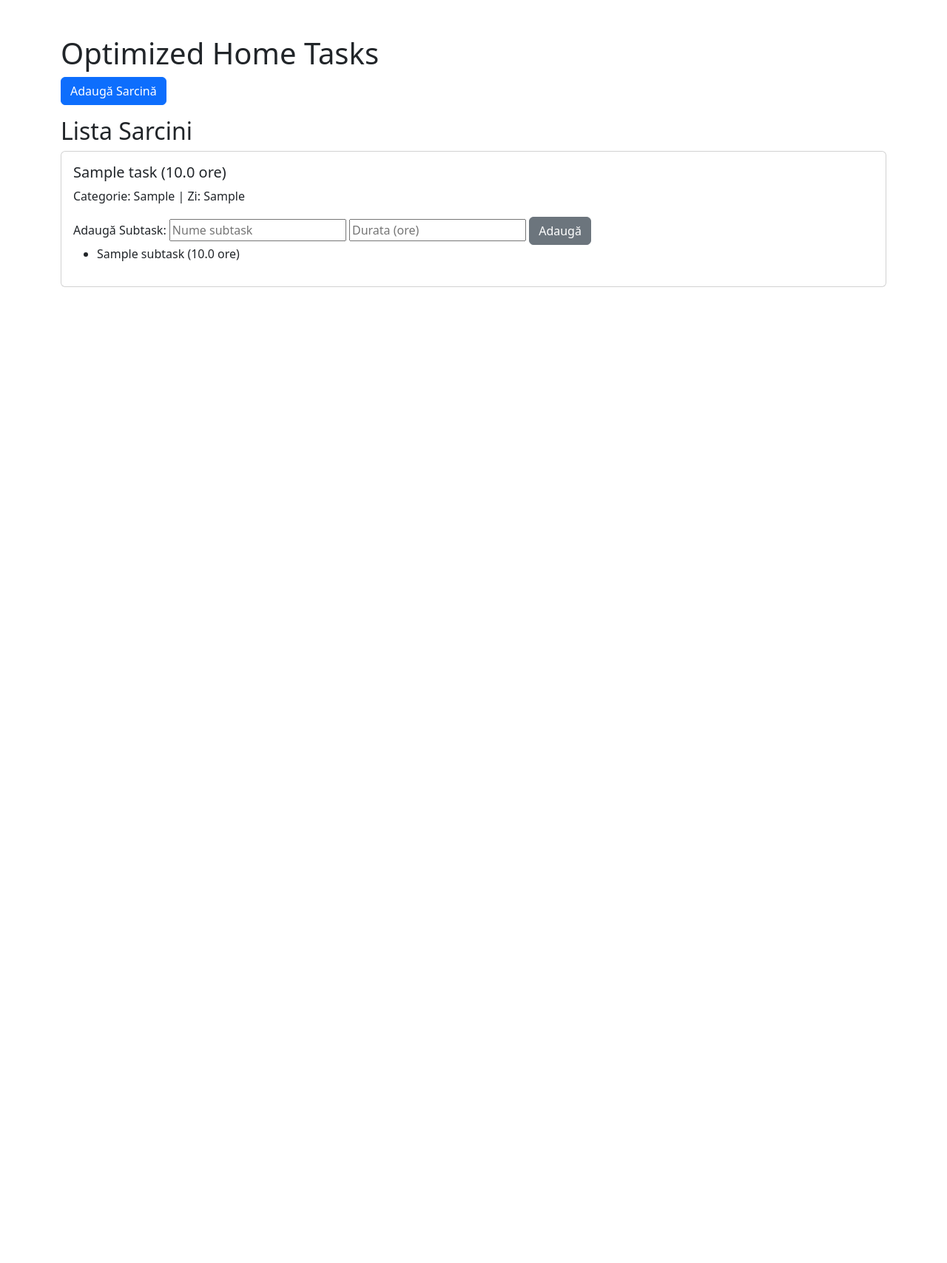
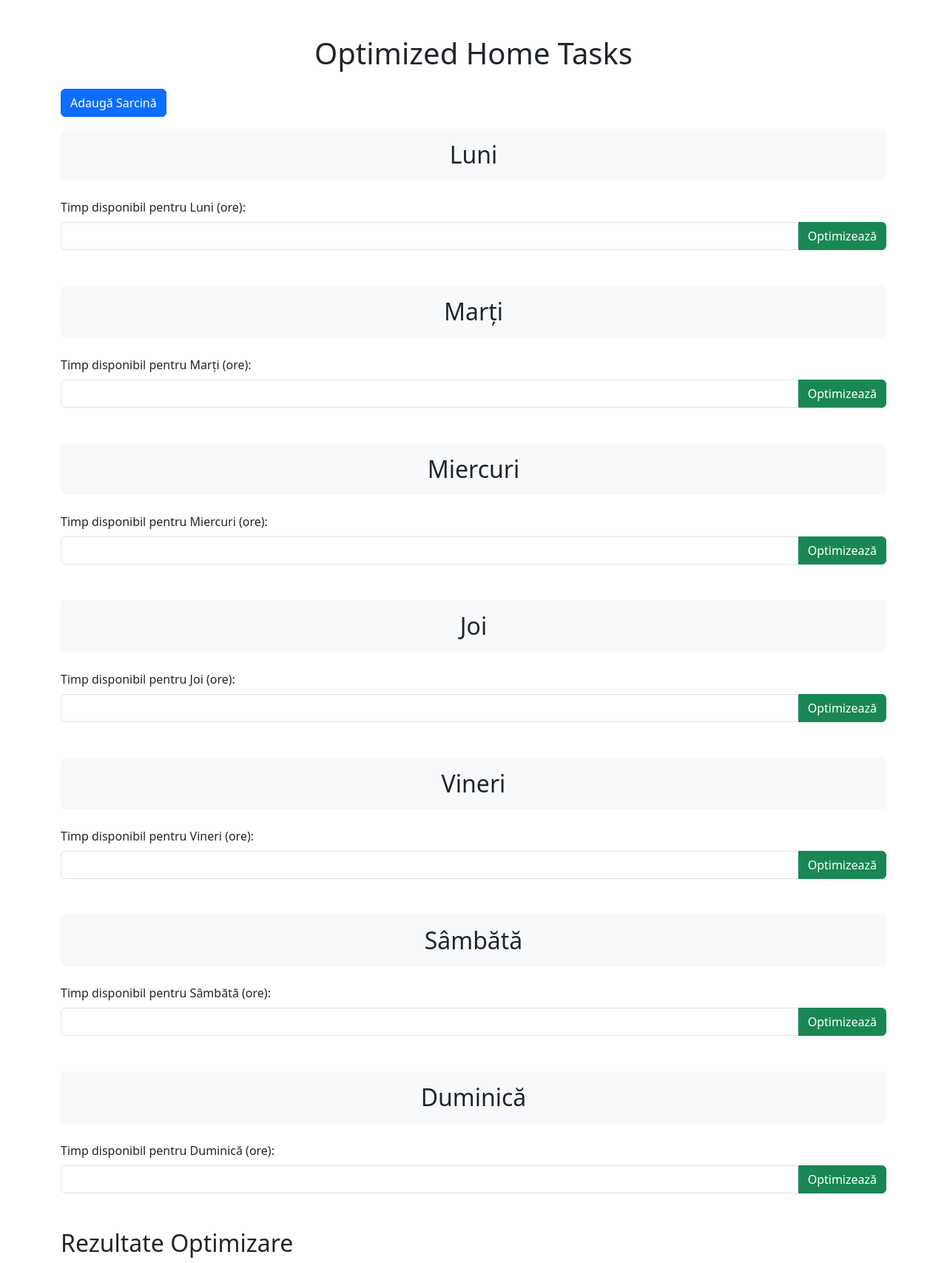
Before and after one commit to codrutaaa/ChoreOptimizer, a Flask app: page / in a window 1280 px wide. Shown: the whole page at 74% size. Before the commit the page ends 388 px from the top, so only its background shows below. Run offline with Flask 3, Linux system fonts and the light colour scheme; tables that the repository leaves empty hold one stand-in row (values such as "Sample post").

Commit message:
second commit, improved the frontend and changed the logic from the backend

```diff
--- a/app.py
+++ b/app.py
@@ -45,26 +45,48 @@ def index():
 def add_task():
     if request.method == 'POST':
         try:
+            # Preluăm datele din formular
             name = request.form['name']
             category = request.form['category']
             day = request.form['day']
-            duration = float(request.form['duration'])  # Asigură-te că valoarea este numerică
+            duration = float(request.form['duration'])
 
+            # Validăm dacă toate câmpurile sunt completate corect
+            if duration <= 0:
+                return "Durata trebuie să fie un număr pozitiv.", 400
+
+            # Creăm task-ul și îl adăugăm în baza de date
             new_task = Task(name=name, category=category, day=day, duration=duration)
             db.session.add(new_task)
             db.session.commit()
             return redirect('/')
         except KeyError as e:
-            return f"Lipsesc datele necesare: {str(e)}", 400
+            return f"Lipsesc câmpurile necesare: {str(e)}", 400
         except ValueError:
             return "Durata trebuie să fie un număr valid.", 400
     return render_template('add_task.html')
+
 
 
 @app.route('/add_subtask/<int:task_id>', methods=['POST'])
 def add_subtask(task_id):
     name = request.form['name']
     duration = float(request.form['duration'])
+
+    # Găsim task-ul principal
+    task = Task.query.get(task_id)
+    if not task:
+        return "Task-ul principal nu a fost găsit.", 404
+
+    # Calculăm timpul total al subtask-urilor existente
+    existing_subtasks = Subtask.query.filter_by(task_id=task_id).all()
+    total_subtask_time = sum(subtask.duration for subtask in existing_subtasks)
+
+    # Verificăm dacă noul subtask depășește durata task-ului principal
+    if total_subtask_time + duration > task.duration:
+        return f"Timpul total al subtask-urilor ({total_subtask_time + duration} ore) depășește durata task-ului principal ({task.duration} ore).", 400
+
+    # Adăugăm subtask-ul dacă validarea trece
     new_subtask = Subtask(name=name, duration=duration, task_id=task_id)
     db.session.add(new_subtask)
     db.session.commit()
@@ -74,83 +96,64 @@ def add_subtask(task_id):
 @app.route('/optimize', methods=['POST'])
 def optimize_tasks():
     try:
-        time_available = float(request.json['time_available'])
-
-        # Luăm toate sarcinile și subtasks
+        time_available_per_day = request.json['time_available_per_day']  # Ex: {"Luni": 3, "Marți": 4, ...}
         tasks = Task.query.all()
         subtasks = Subtask.query.all()
 
-        # Creăm modelul de optimizare
-        problema = LpProblem("Optimize_Tasks", LpMaximize)
+        tasks_by_day = {day: [task for task in tasks if task.day == day] for day in time_available_per_day.keys()}
+        subtasks_by_task = {task.id: [subtask for subtask in subtasks if subtask.task_id == task.id] for task in tasks}
 
-        # Variabile de decizie
-        task_vars = {task.id: LpVariable(f"task_{task.id}", 0, 1, cat="Binary") for task in tasks}
-        subtask_vars = {subtask.id: LpVariable(f"subtask_{subtask.id}", 0, 1, cat="Binary") for subtask in subtasks}
+        optimization_results = {}
 
-        # Funcția obiectiv: maximizăm numărul de sarcini și subtasks finalizate
-        problema += lpSum(task_vars[task.id] for task in tasks) + lpSum(
-            subtask_vars[subtask.id] for subtask in subtasks)
+        for day, day_tasks in tasks_by_day.items():
+            problema = LpProblem(f"Optimize_Tasks_{day}", LpMaximize)
 
-        # Constrângere: timpul total nu poate depăși timpul disponibil
-        problema += lpSum(task_vars[task.id] * task.duration for task in tasks) + \
-                    lpSum(subtask_vars[subtask.id] * subtask.duration for subtask in subtasks) <= time_available
+            task_vars = {task.id: LpVariable(f"task_{task.id}", 0, 1, cat="Binary") for task in day_tasks}
+            subtask_vars = {subtask.id: LpVariable(f"subtask_{subtask.id}", 0, 1, cat="Binary") for task in day_tasks for subtask in subtasks_by_task[task.id]}
 
-        # Constrângere: o subtask poate fi finalizată doar dacă sarcina principală este completată
-        for subtask in subtasks:
-            problema += subtask_vars[subtask.id] <= task_vars[subtask.task_id]
+            # Funcția obiectiv: maximizăm numărul de subtask-uri finalizate
+            problema += lpSum(subtask_vars[subtask.id] for task in day_tasks for subtask in subtasks_by_task[task.id])
 
-        # Rezolvăm problema
-        problema.solve()
+            # Constrângere: timpul total nu poate depăși timpul disponibil
+            problema += lpSum(subtask_vars[subtask.id] * subtask.duration for task in day_tasks for subtask in subtasks_by_task[task.id]) <= time_available_per_day[day]
 
-        # Organizăm rezultatele
-        tasks_to_do = []
-        tasks_to_skip = []
-        subtasks_to_do = []
-        subtasks_to_skip = []
+            # Constrângere: un task este complet doar dacă toate subtask-urile sale sunt completate
+            for task in day_tasks:
+                for subtask in subtasks_by_task[task.id]:
+                    problema += subtask_vars[subtask.id] <= task_vars[task.id]
 
-        for task in tasks:
-            if task_vars[task.id].varValue == 1:
-                tasks_to_do.append(task)
-            else:
-                tasks_to_skip.append(task)
+            problema.solve()
 
-        for subtask in subtasks:
-            if subtask_vars[subtask.id].varValue == 1:
-                subtasks_to_do.append(subtask)
-            else:
-                subtasks_to_skip.append(subtask)
+            tasks_to_do = []
+            tasks_to_skip = []
+            subtasks_to_do = []
+            subtasks_to_skip = []
 
-        # Reprogramăm sarcinile omise
-        for task in tasks_to_skip:
-            task.day = get_next_available_day(task.day)  # Funcție pentru a găsi ziua următoare liberă
-            db.session.commit()
+            for task in day_tasks:
+                for subtask in subtasks_by_task[task.id]:
+                    if subtask_vars[subtask.id].varValue == 1:
+                        subtasks_to_do.append(subtask)
+                    else:
+                        subtasks_to_skip.append(subtask)
 
-        for subtask in subtasks_to_skip:
-            parent_task = Task.query.get(subtask.task_id)
-            subtask.task_id = parent_task.id
-            subtask.completed = False
-            db.session.commit()
+                # Task-ul principal este considerat complet doar dacă toate subtask-urile sale sunt finalizate
+                if all(subtask_vars[subtask.id].varValue == 1 for subtask in subtasks_by_task[task.id]):
+                    tasks_to_do.append(task)
+                else:
+                    tasks_to_skip.append(task)
 
-        # Returnăm rezultatele într-un format clar
-        return jsonify({
-            "success": True,
-            "tasks_to_do": [{"id": t.id, "name": t.name} for t in tasks_to_do],
-            "tasks_to_skip": [{"id": t.id, "name": t.name} for t in tasks_to_skip],
-            "subtasks_to_do": [{"id": st.id, "name": st.name} for st in subtasks_to_do],
-            "subtasks_to_skip": [{"id": st.id, "name": st.name} for st in subtasks_to_skip],
-        })
+            optimization_results[day] = {
+                "tasks_to_do": [{"id": t.id, "name": t.name} for t in tasks_to_do],
+                "tasks_to_skip": [{"id": t.id, "name": t.name} for t in tasks_to_skip],
+                "subtasks_to_do": [{"id": st.id, "name": st.name} for st in subtasks_to_do],
+                "subtasks_to_skip": [{"id": st.id, "name": st.name} for st in subtasks_to_skip],
+            }
+
+        return jsonify({"success": True, "optimization_results": optimization_results})
 
     except Exception as e:
         return jsonify({"success": False, "error": str(e)})
 
 
-# Funcție pentru a găsi următoarea zi liberă
-def get_next_available_day(current_day):
-    days = ["Luni", "Marți", "Miercuri", "Joi", "Vineri", "Sâmbătă", "Duminică"]
-    current_index = days.index(current_day)
-    next_index = (current_index + 1) % len(days)
-    return days[next_index]
-
-
 if __name__ == '__main__':
     app.run(debug=True)
--- a/templates/index.html
+++ b/templates/index.html
@@ -9,57 +9,98 @@
 </head>
 <body>
     <div class="container mt-5">
-        <h1>Optimized Home Tasks</h1>
+        <h1 class="text-center mb-4">Optimized Home Tasks</h1>
         <a href="/add" class="btn btn-primary mb-3">Adaugă Sarcină</a>
-        <div>
-            <h2>Lista Sarcini</h2>
-            {% for task in tasks %}
+
+        <!-- Zilele săptămânii -->
+        {% for day in ['Luni', 'Marți', 'Miercuri', 'Joi', 'Vineri', 'Sâmbătă', 'Duminică'] %}
+        <div class="mb-5">
+            <h2 class="text-center bg-light p-3 rounded">{{ day }}</h2>
+            <div class="row">
+                <!-- Task-uri pentru ziua curentă -->
+                {% for task in tasks if task.day == day %}
+                <div class="col-md-4">
                     <div class="card mb-3">
-                <div class="card-body" id="task-{{ task.id }}">
-                    <h5>{{ task.name }} ({{ task.duration }} ore)</h5>
-                    <p>Categorie: {{ task.category }} | Zi: {{ task.day }}</p>
-                    <form method="POST" action="/add_subtask/{{ task.id }}" onsubmit="return validateSubtask(event, {{ task.duration }}, {{ task.id }})">
-                        <label>Adaugă Subtask:</label>
-                        <input type="text" name="name" placeholder="Nume subtask" required>
-                        <input type="number" name="duration" id="subtask-duration-{{ task.id }}" placeholder="Durata (ore)" step="0.1" required>
-                        <button type="submit" class="btn btn-secondary">Adaugă</button>
-                    </form>
-                    <ul>
+                        <div class="card-body">
+                            <h5 class="card-title">{{ task.name }} ({{ task.duration }} ore)</h5>
+                            <p class="card-text">Categorie: {{ task.category }}</p>
+                            <ul class="list-group">
                                 {% for subtask in subtasks if subtask.task_id == task.id %}
-                        <li>
+                                <li class="list-group-item">
                                     {{ subtask.name }} ({{ subtask.duration }} ore)
-                            <span class="subtask-duration" style="display: none;">{{ subtask.duration }}</span>
                                 </li>
                                 {% endfor %}
                             </ul>
+                            <!-- Formular pentru adăugare subtask -->
+                            <form method="POST" action="/add_subtask/{{ task.id }}" class="mt-3">
+                                <div class="input-group">
+                                    <input type="text" name="name" placeholder="Subtask nou" class="form-control" required>
+                                    <input type="number" name="duration" placeholder="Durată (ore)" class="form-control" step="0.1" required>
+                                    <button type="submit" class="btn btn-secondary">Adaugă</button>
+                                </div>
+                            </form>
+                        </div>
                     </div>
                 </div>
                 {% endfor %}
             </div>
+
+            <!-- Formular pentru timpul disponibil -->
+            <div class="mt-3">
+                <label for="time-{{ day }}" class="form-label">Timp disponibil pentru {{ day }} (ore):</label>
+                <div class="input-group">
+                    <input type="number" id="time-{{ day }}" name="{{ day }}" class="form-control" step="0.1" required>
+                    <button class="btn btn-success" onclick="optimizeDay('{{ day }}')">Optimizează</button>
                 </div>
+            </div>
+        </div>
+        {% endfor %}
+
+        <!-- Rezultatele optimizării -->
+            <div id="results" class="mt-5">
+    <h2>Rezultate Optimizare</h2>
+    <div id="results-content"></div>
+</div>
+
 <script>
-        function validateSubtask(event, taskDuration, taskId) {
-            // Găsim toate subtasks existente pentru task-ul principal
-            const subtaskElements = document.querySelectorAll(`#task-${taskId} .subtask-duration`);
-            let totalSubtaskTime = 0;
+    function optimizeDay(day) {
+        const timeAvailable = document.getElementById(`time-${day}`).value;
 
-            // Calculăm timpul total alocat subtask-urilor deja existente
-            subtaskElements.forEach(element => {
-                totalSubtaskTime += parseFloat(element.textContent);
+        if (!timeAvailable || parseFloat(timeAvailable) <= 0) {
+            alert("Introduceți un timp valid!");
+            return;
+        }
+
+        const timeAvailablePerDay = { [day]: parseFloat(timeAvailable) };
+
+        axios.post('/optimize', { time_available_per_day: timeAvailablePerDay })
+            .then(response => {
+                if (response.data.success) {
+                    const results = response.data.optimization_results[day];
+                    const resultsDiv = document.getElementById('results-content');
+
+                    resultsDiv.innerHTML += `
+                        <h3>${day}</h3>
+                        <h4>De făcut:</h4>
+                        <ul>
+                            ${results.tasks_to_do.map(task => `<li>Sarcină: ${task.name}</li>`).join('')}
+                            ${results.subtasks_to_do.map(subtask => `<li>Subtask: ${subtask.name}</li>`).join('')}
+                        </ul>
+                        <h4>De omis:</h4>
+                        <ul>
+                            ${results.tasks_to_skip.map(task => `<li>Sarcină: ${task.name}</li>`).join('')}
+                            ${results.subtasks_to_skip.map(subtask => `<li>Subtask: ${subtask.name}</li>`).join('')}
+                        </ul>`;
+                } else {
+                    alert("Eroare la optimizare: " + response.data.error);
+                }
+            })
+            .catch(error => {
+                console.error(error);
+                alert("Eroare la optimizare.");
             });
-
-            // Adăugăm timpul subtask-ului curent
-            const newSubtaskTime = parseFloat(document.getElementById(`subtask-duration-${taskId}`).value);
-            totalSubtaskTime += newSubtaskTime;
-
-            // Verificăm dacă timpul total depășește durata task-ului principal
-            if (totalSubtaskTime > taskDuration) {
-                alert(`Timpul total alocat subtask-urilor (${totalSubtaskTime} ore) depășește durata task-ului principal (${taskDuration} ore).`);
-                event.preventDefault(); // Oprește trimiterea formularului
-                return false;
-            }
-            return true; // Permite trimiterea formularului
     }
 </script>
+    </div>
 </body>
 </html>
```
Also changed, not shown: templates/add_task.html (+20 -11 lines). Lines whose indentation alone changed are shown as unchanged.
